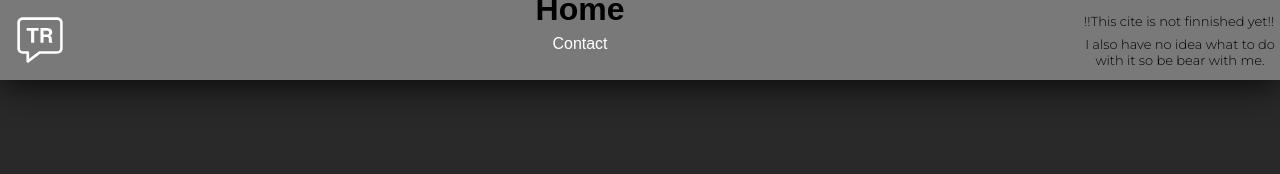
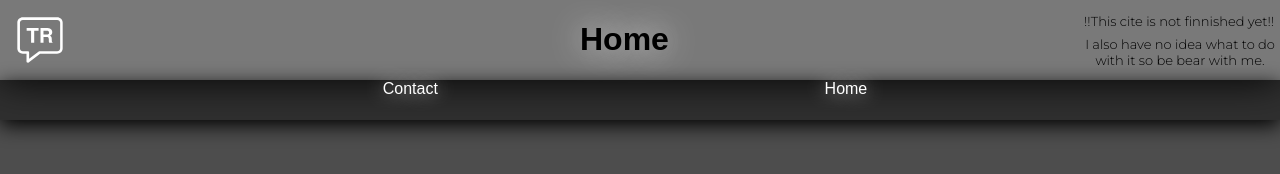
Before and after one commit to rRubedog/new-website, a plain HTML site: page index.html in a window 1280 px wide. Drawn offline with Linux system fonts and the light colour scheme; a web font is replaced by a local one.

Commit message:
Add files via upload

```diff
--- a/index.html
+++ b/index.html
@@ -2,7 +2,6 @@
 <html lang="en">
     <head>
         <title>Home</title>
-
         <meta charset="UTF-8">
         <meta http-equiv="X-UA-Compatible" content="IE=edge">
         <meta name="viewport" content="width=device-width, initial-scale=1.0">
@@ -13,7 +12,7 @@
         <link rel="stylesheet" href="styles/common.css">
         <link rel="stylesheet" href="styles/helpers.css">
         <link rel="stylesheet" href="styles/nav.css">
-        <link rel="stylesheet" href="styles/main-section.css">
+        <link rel="stylesheet" href="styles/sandwich-section.css">
 
     </head>
     <body>
@@ -28,14 +27,14 @@
                 <div class="header">
                     <h1>Home</h1>
                 </div>
-                <div class="links-wrapper">
+                <!-- <div class="links-wrapper">
                     <div class="link">
                         <a href=""></a>
                     </div>
                     <div class="link">
                         <a href="contact.html">Contact</a>
                     </div>
-                </div>
+                </div> -->
             </div>
 
             <div class="right-column">
@@ -45,7 +44,19 @@
                 </div>
             </div>
         </div>
+        <div class="nav-bottom">
+            <div class="links-wrapper">
+                <div class="link">
+                    <a href="contact.html">Contact</a>
+                </div>
+                <div class="link">
+                    <a href="index.html">Home</a>
+                </div>
+            </div>
+        </div>
+        <div class="sandwich-section-wrapper">
 
+        </div>
 
     </body>
 </html>
--- a/styles/common.css
+++ b/styles/common.css
@@ -1,5 +1,7 @@
 html, body {
-    background-color: rgb(41, 41, 41);
+    /* background-image: linear-gradient(to right, rgb(62, 62, 62), rgb(19, 19, 19)); */
+    /* background-repeat: no-repeat; */
+    background-color: rgb(77, 77, 77);
     font-family: 'Mingzat', sans-serif;
     padding: 0px;
     margin: 0px;
--- a/styles/nav.css
+++ b/styles/nav.css
@@ -1,6 +1,6 @@
 .nav-wrapper {
     background-color: rgb(121, 121, 121);
-    position: relative;
+    position: fixed;
     height: 80px;
     top: 0px;
     width: 100%;
@@ -21,26 +21,12 @@
 /* Center column styles */
 
 .nav-wrapper > .center-column {
-    margin-top: -30px;
-    display: grid;
-    grid-template-columns: 1fr;
+    margin-bottom: -10px;
 }
 
-.nav-wrapper > .center-column > .links-wrapper {
-    order: 2;
-    margin-top: -30px;
-    justify-self: center;
-}
-
-/* Links animation */
-
-.nav-wrapper > .center-column > .links-wrapper > .link a {
-    transition: 0.5s;
-}
-
-.nav-wrapper > .center-column > .links-wrapper > .link a:hover {
-    color: gold;
-    letter-spacing: 0.2rem;
+.nav-wrapper > .center-column > .header {
+    margin-right: -100px;
+    text-shadow: rgb(226, 226, 226) 0px 0px 30px;
 }
 
 /* Right column styles */
@@ -63,3 +49,42 @@
     margin-top: -6px;
     text-align: center;
 }
+
+/* Nav bottom css */
+
+.nav-bottom {
+    position: fixed;
+    height: 40px;
+    width: 100%;
+    top: 80px;
+    background-color: rgba(4, 4, 4, 0.4);
+    box-shadow: black 0px 5px 20px;
+}
+
+/* Links animation */
+
+.nav-bottom > .links-wrapper > .link a {
+    transition: 0.5s;
+    text-shadow: white 0px 0px 20px;
+    padding: 0px 4px;
+}
+
+.nav-bottom > .links-wrapper > .link a:hover {
+    color: gold;
+    text-shadow: gold 0px 0px 20px;
+    letter-spacing: 0.2rem;
+    padding: 0px 0px;
+}
+
+.nav-bottom > .links-wrapper {
+    position: relative;
+    display: flex;
+    justify-content: space-evenly;
+    align-items: center;
+}
+
+.nav-bottom > .links-wrapper > .link {
+    justify-self: center;
+    margin-left: -30px;
+
+}
--- /dev/null
+++ b/styles/sandwich-section.css
@@ -0,0 +1,3 @@
+.sandwich-section-wrapper {
+
+}
```
Also changed, not shown: contact.html (+13 -10 lines).
